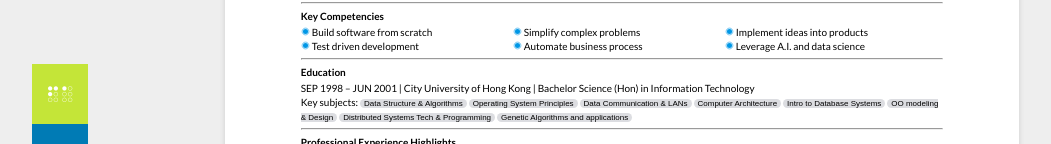
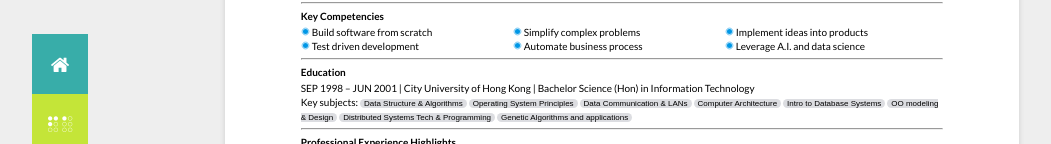
Before and after one commit to ng-the-engineer/resume, a plain HTML site: page index.html in a window 1280 px wide. Shown: the part 216-360 px from the top of the page, without its empty margins (18-1069 px from the left). Drawn offline with nearby package versions, Linux system fonts and the light colour scheme; no server answers; a web font is replaced by a local one.

Commit message:
Add home menu

```diff
--- a/css/sidebar.css
+++ b/css/sidebar.css
@@ -57,6 +57,11 @@
 	color: white;
 }
 
+.home {
+	background: #38ada9;
+	color: white;
+}
+
 .linkedin {
 	background: #007bb5;
 	color: white;
--- a/index.html
+++ b/index.html
@@ -53,6 +53,9 @@
 			<!-- <a href="#" class="facebook"
 				><i class="fa fa-home" aria-hidden="true"></i
 			></a> -->
+			<a href="https://anthony.ng" class="home">
+				<i class="fa fa-home"></i>
+			</a>
 
 			<!-- Skills plot -->
 			<a href="#" class="plotting" onclick="openNav()"
```
